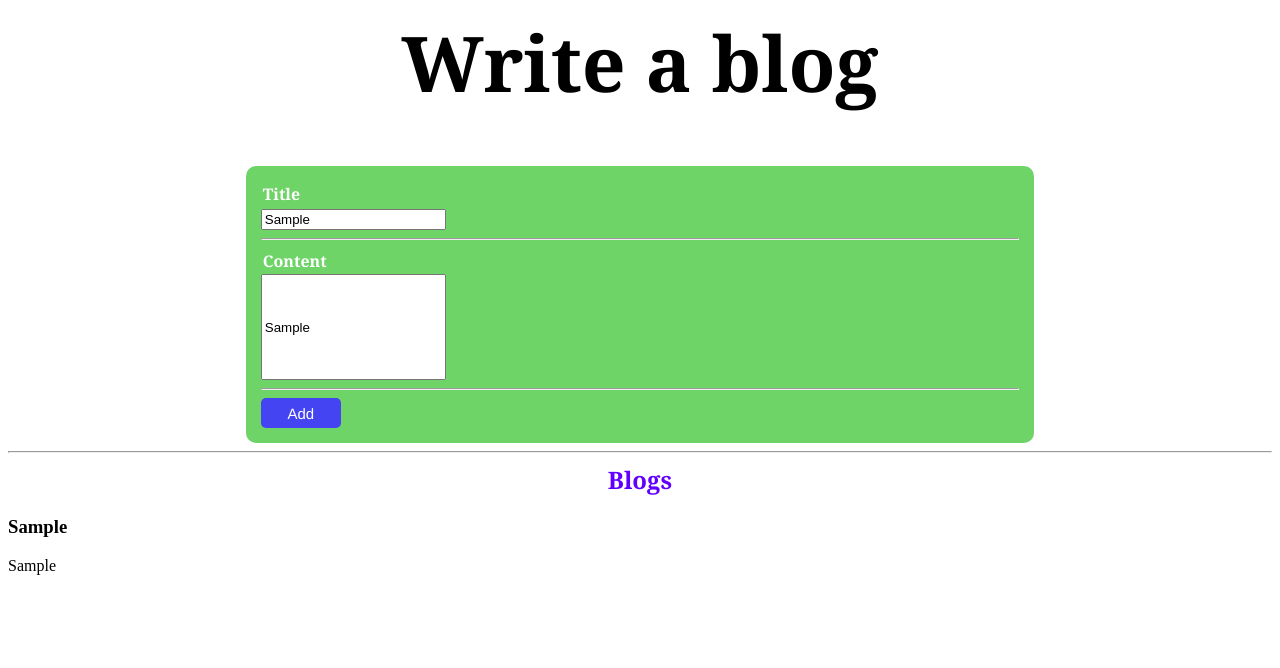
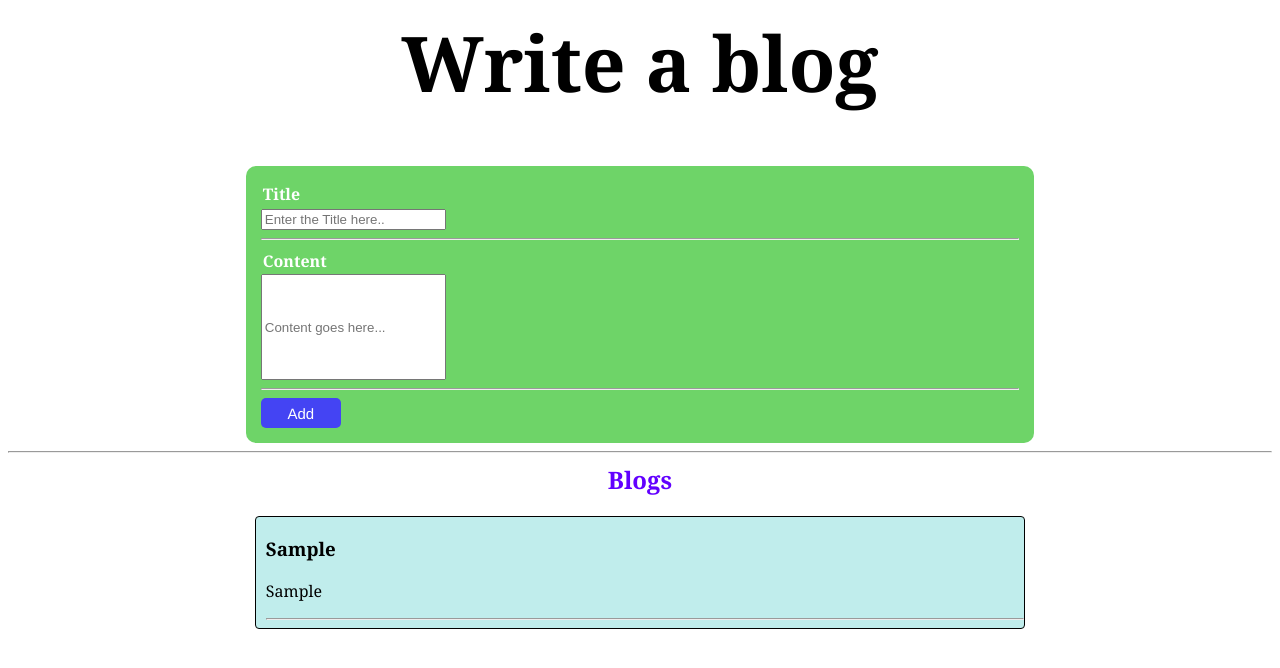
Before and after one commit to Saif-09/understandinghooks, a React (Create React App) app: page / in a window 1280 px wide. Both pictures are taken after typing "Sample", "Sample" into the empty fields and a click on the button "Add". Shown: the top 668 px of the page. Built offline with nearby package versions, Linux system fonts and the light colour scheme.

Commit message:
adding new blogs

```diff
--- a/src/Components/BlogComponent.js
+++ b/src/Components/BlogComponent.js
@@ -3,10 +3,21 @@
 export default function Blog() {
   const [title, setTitle] = useState("");
   const [content, setContent] = useState("");
+  const [blogs, setBlogs] = useState([]);
 
   function handleSubmit(e){
     e.preventDefault();
 
+    // Create a new blog object with the current title and content
+    const newBlog = { title, content };
+
+    // Use spread operator to add the new blog to the beginning of the array
+    setBlogs([newBlog, ...blogs]);
+    console.log(blogs);
+
+     // Clear the input fields after submitting the blog
+     setTitle("");
+     setContent("");
   }
 
   return (
@@ -35,8 +46,13 @@
       <hr />
 
       <h2>Blogs</h2>
-      <h3>{title}</h3>
-      <p>{content}</p>
+      {blogs.map((blog, index) => (
+        <div className="blog" key={index}>
+          <h3>{blog.title}</h3>
+          <p>{blog.content}</p>
+          <hr />
+        </div>
+      ))}
     </>
   );
 }
```
